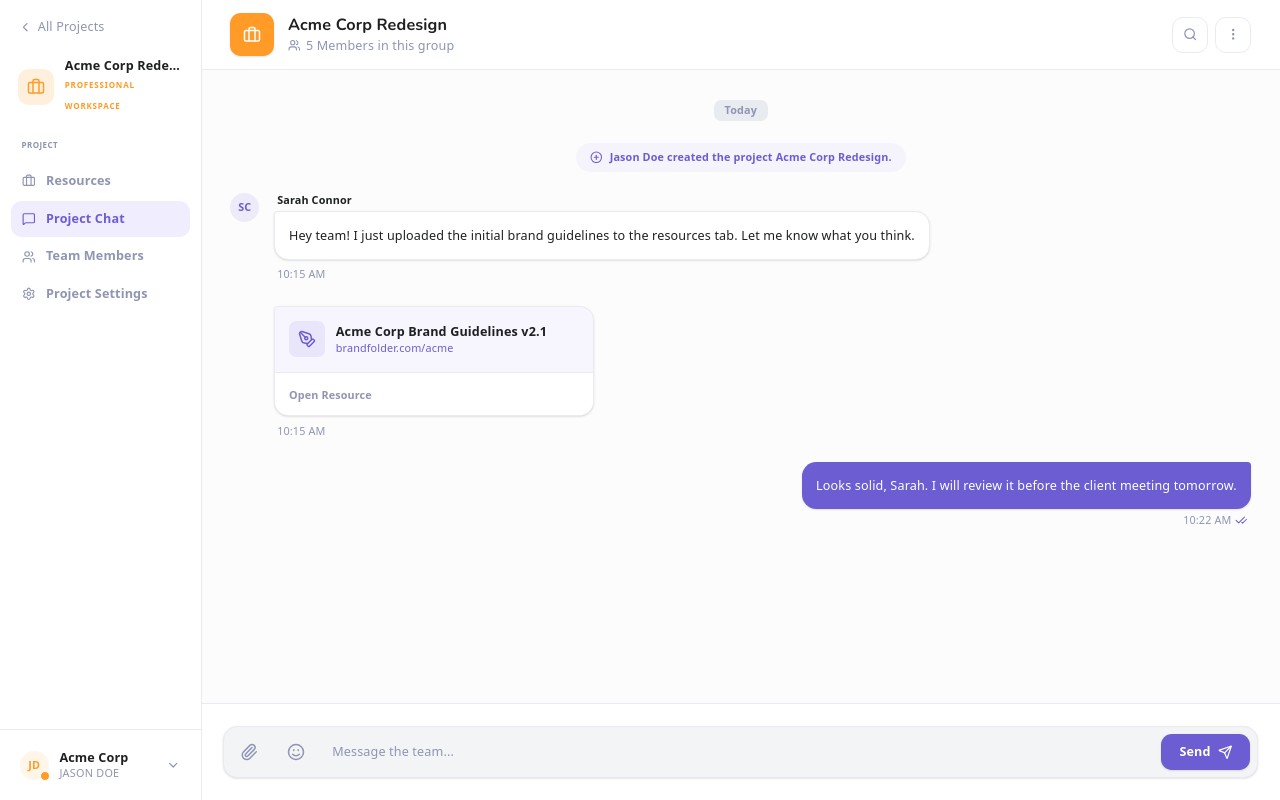
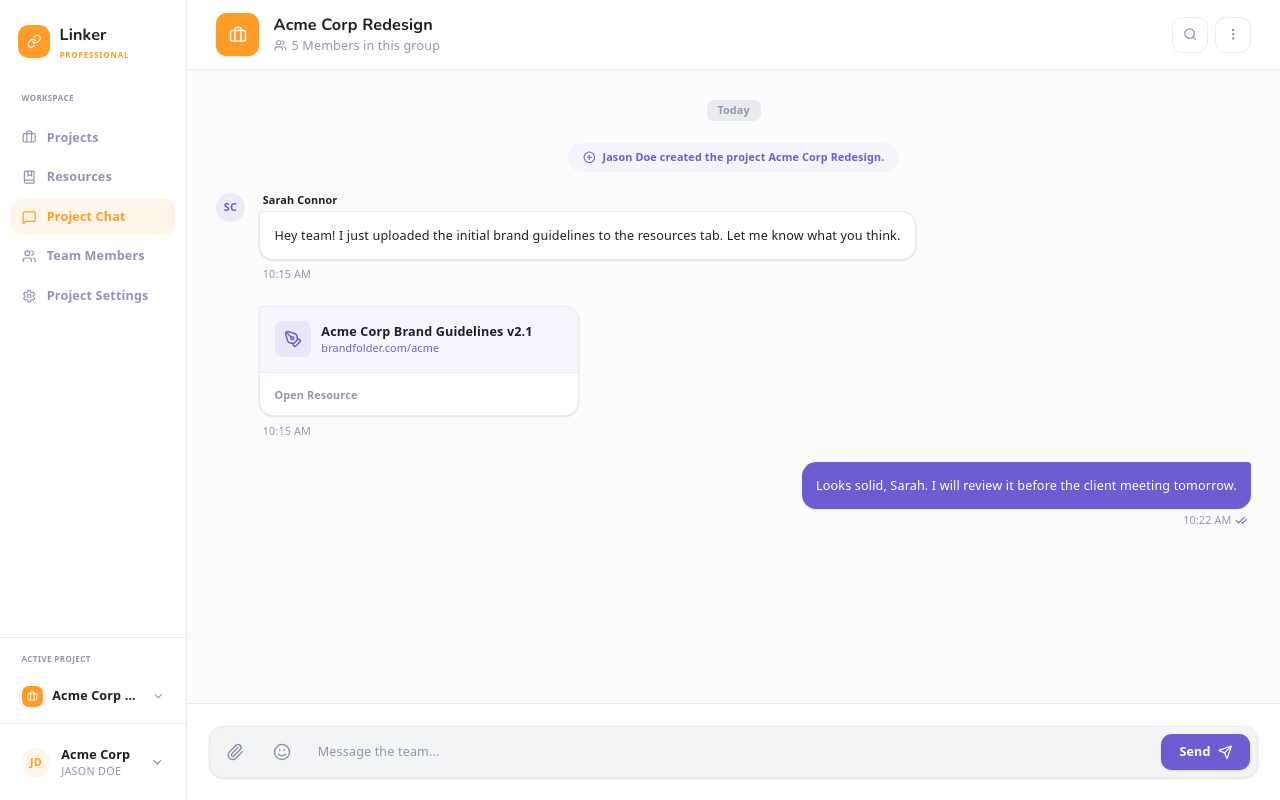
Before and after one commit to vrundshah5/linker, a React (Vite) app in the folder linker-fe/: page /projects/acme-corp-redesign/chat in a window 1280 px wide. Built offline with nearby package versions, Linux system fonts and the light colour scheme.

Commit message:
feat: replace ProjectLayout with WorkspaceLayout across multiple pages and add project selector in WorkspaceLayout

```diff
--- a/linker-fe/src/components/layouts/WorkspaceLayout.tsx
+++ b/linker-fe/src/components/layouts/WorkspaceLayout.tsx
@@ -1,14 +1,21 @@
-import { type ReactNode } from 'react'
+import { useState, useRef, useEffect, type ReactNode } from 'react'
 import { NavLink } from 'react-router-dom'
-import { Link, Briefcase, Users, Settings, ChevronDown, BookMarked } from 'lucide-react'
+import { Link, Briefcase, Users, Settings, ChevronDown, BookMarked, MessageSquare, ChevronUp } from 'lucide-react'
 import UserMenuPopover from '../ui/UserMenuPopover'
 import { useCurrentUser } from '../../hooks/useCurrentUser'
 
 const NAV_ITEMS = [
   { to: '/professional-dashboard', label: 'Projects', icon: Briefcase, end: true },
   { to: '/projects/acme-corp-redesign/resources', label: 'Resources', icon: BookMarked, end: true },
+  { to: '/projects/acme-corp-redesign/chat', label: 'Project Chat', icon: MessageSquare, end: true },
   { to: '/projects/acme-corp-redesign/members', label: 'Team Members', icon: Users, end: true },
   { to: '/projects/acme-corp-redesign/settings', label: 'Project Settings', icon: Settings, end: true },
+]
+
+const PROJECTS = [
+  { id: 'acme-corp-redesign', name: 'Acme Corp Redesign', iconBg: 'bg-warning', textColor: 'text-warning' },
+  { id: 'marketing-q4', name: 'Marketing Q4 Campaign', iconBg: 'bg-primary', textColor: 'text-primary' },
+  { id: 'internal-wiki', name: 'Internal Wiki Migration', iconBg: 'bg-success', textColor: 'text-success' },
 ]
 
 interface WorkspaceLayoutProps {
@@ -17,6 +24,19 @@ interface WorkspaceLayoutProps {
 
 export default function WorkspaceLayout({ children }: WorkspaceLayoutProps) {
   const user = useCurrentUser()
+  const [activeProject, setActiveProject] = useState(PROJECTS[0])
+  const [projectOpen, setProjectOpen] = useState(false)
+  const projectRef = useRef<HTMLDivElement>(null)
+
+  useEffect(() => {
+    function handler(e: MouseEvent) {
+      if (projectRef.current && !projectRef.current.contains(e.target as Node)) {
+        setProjectOpen(false)
+      }
+    }
+    document.addEventListener('mousedown', handler)
+    return () => document.removeEventListener('mousedown', handler)
+  }, [])
   return (
     <div className="flex h-screen w-full bg-background overflow-hidden">
       {/* Sidebar */}
@@ -65,6 +85,53 @@ export default function WorkspaceLayout({ children }: WorkspaceLayoutProps) {
           </nav>
         </div>
 
+        {/* Project selector */}
+        <div className="px-3 pb-2 border-t border-border pt-3" ref={projectRef}>
+          <p className="text-[10px] font-bold text-muted-foreground uppercase tracking-wider px-3 mb-2">
+            Active Project
+          </p>
+          <div className="relative">
+            <button
+              type="button"
+              onClick={() => setProjectOpen((v) => !v)}
+              className="w-full flex items-center gap-2.5 px-3 py-2.5 rounded-xl hover:bg-muted transition-colors text-left"
+            >
+              <div className={`size-6 rounded-lg ${activeProject.iconBg} flex items-center justify-center shrink-0`}>
+                <Briefcase className="size-3 text-white" />
+              </div>
+              <span className="flex-1 min-w-0 text-sm font-bold text-foreground truncate">{activeProject.name}</span>
+              {PROJECTS.length > 1 && (
+                projectOpen
+                  ? <ChevronUp className="size-3.5 text-muted-foreground shrink-0" />
+                  : <ChevronDown className="size-3.5 text-muted-foreground shrink-0" />
+              )}
+            </button>
+
+            {/* Dropdown */}
+            {projectOpen && PROJECTS.length > 1 && (
+              <div className="absolute bottom-full left-0 w-full mb-1 bg-surface border border-border rounded-xl shadow-lg z-50 overflow-hidden py-1">
+                {PROJECTS.map((p) => (
+                  <button
+                    key={p.id}
+                    type="button"
+                    onClick={() => { setActiveProject(p); setProjectOpen(false) }}
+                    className={`w-full flex items-center gap-2.5 px-3 py-2 text-sm font-bold transition-colors text-left ${
+                      activeProject.id === p.id
+                        ? `${p.textColor} bg-muted`
+                        : 'text-muted-foreground hover:bg-muted hover:text-foreground'
+                    }`}
+                  >
+                    <div className={`size-5 rounded ${p.iconBg} flex items-center justify-center shrink-0`}>
+                      <Briefcase className="size-2.5 text-white" />
+                    </div>
+                    <span className="truncate">{p.name}</span>
+                  </button>
+                ))}
+              </div>
+            )}
+          </div>
+        </div>
+
         {/* User */}
         <div className="p-3 border-t border-border">
           <UserMenuPopover
--- a/linker-fe/src/pages/ProjectChat.tsx
+++ b/linker-fe/src/pages/ProjectChat.tsx
@@ -11,7 +11,7 @@ import {
   Smile,
   Send,
 } from 'lucide-react'
-import ProjectLayout from '../components/layouts/ProjectLayout'
+import WorkspaceLayout from '../components/layouts/WorkspaceLayout'
 
 interface Message {
   id: number
@@ -73,7 +73,7 @@ export default function ProjectChat() {
   const inputRef = useRef<HTMLInputElement>(null)
 
   return (
-    <ProjectLayout>
+    <WorkspaceLayout>
       <div className="h-full flex flex-col overflow-hidden bg-[#fcfcfc]">
 
         {/* Chat header */}
@@ -244,6 +244,6 @@ export default function ProjectChat() {
         </div>
 
       </div>
-    </ProjectLayout>
+    </WorkspaceLayout>
   )
 }
--- a/linker-fe/src/pages/ProjectResources.tsx
+++ b/linker-fe/src/pages/ProjectResources.tsx
@@ -1,6 +1,6 @@
 import { useState } from 'react'
 import { Search, Globe } from 'lucide-react'
-import ProjectLayout from '../components/layouts/ProjectLayout'
+import WorkspaceLayout from '../components/layouts/WorkspaceLayout'
 import BellButton from '../components/ui/BellButton'
 
 interface Resource {
@@ -71,7 +71,7 @@ export default function ProjectResources() {
   })
 
   return (
-    <ProjectLayout>
+    <WorkspaceLayout>
       <div className="h-full flex flex-col overflow-hidden">
 
         {/* Top bar */}
@@ -193,6 +193,6 @@ export default function ProjectResources() {
           </div>
         </div>
       </div>
-    </ProjectLayout>
+    </WorkspaceLayout>
   )
 }
--- a/linker-fe/src/pages/ProjectSettings.tsx
+++ b/linker-fe/src/pages/ProjectSettings.tsx
@@ -1,6 +1,6 @@
 import { useState, useRef, useEffect } from 'react'
 import { Search, Briefcase, ChevronDown, Pencil } from 'lucide-react'
-import ProjectLayout from '../components/layouts/ProjectLayout'
+import WorkspaceLayout from '../components/layouts/WorkspaceLayout'
 import ConfirmModal from '../components/ui/ConfirmModal'
 import BellButton from '../components/ui/BellButton'
 
@@ -40,7 +40,7 @@ export default function ProjectSettings() {
 
   return (
     <>
-    <ProjectLayout>
+    <WorkspaceLayout>
       <div className="h-full flex flex-col overflow-hidden">
 
         {/* Top bar */}
@@ -226,7 +226,7 @@ export default function ProjectSettings() {
           </button>
         </div>
       </div>
-    </ProjectLayout>
+    </WorkspaceLayout>
 
     <ConfirmModal
       open={showDeleteModal}
--- a/linker-fe/src/pages/ProjectTeamMembers.tsx
+++ b/linker-fe/src/pages/ProjectTeamMembers.tsx
@@ -1,6 +1,6 @@
 import { useState } from 'react'
 import { Search, UserMinus, ChevronDown } from 'lucide-react'
-import ProjectLayout from '../components/layouts/ProjectLayout'
+import WorkspaceLayout from '../components/layouts/WorkspaceLayout'
 import ConfirmModal from '../components/ui/ConfirmModal'
 import BellButton from '../components/ui/BellButton'
 
@@ -80,7 +80,7 @@ export default function ProjectTeamMembers() {
 
   return (
     <>
-    <ProjectLayout>
+    <WorkspaceLayout>
       <div className="h-full flex flex-col overflow-hidden">
 
         {/* Top bar */}
@@ -205,7 +205,7 @@ export default function ProjectTeamMembers() {
           </div>
         </div>
       </div>
-    </ProjectLayout>
+    </WorkspaceLayout>
 
     <ConfirmModal
       open={removeTarget !== null}
```
